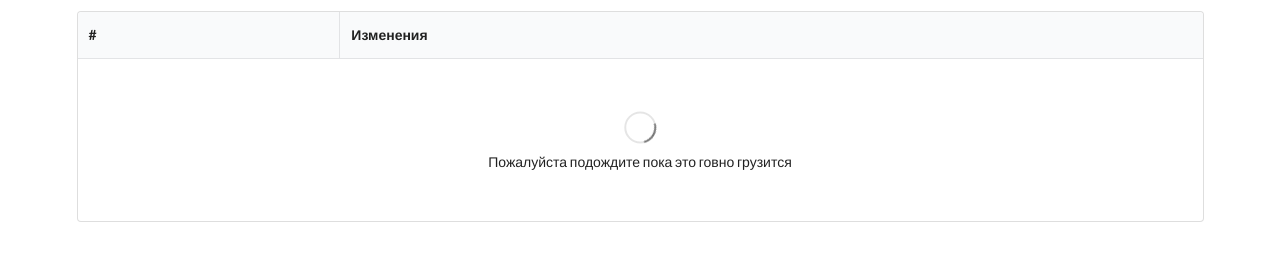
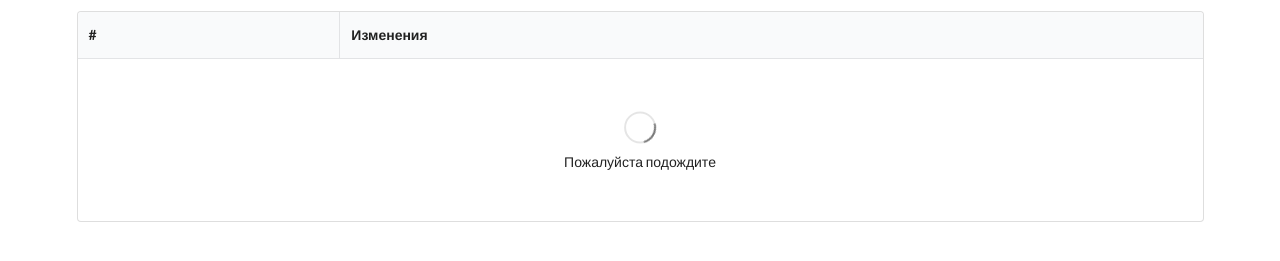
Before and after one commit to eaglesdare/theta-changelog, a plain HTML site: page index.html in a window 1280 px wide. Shown: the part 119-380 px from the top of the page. Drawn offline with nearby package versions, Linux system fonts and the light colour scheme.

Commit message:
Update index.html

```diff
--- a/index.html
+++ b/index.html
@@ -39,7 +39,7 @@
 					<td colspan="2">
 						<div class="ui basic segment" style="height: 10em;">
 							<div class="ui active inverted dimmer">
-								<div class="ui text loader">Пожалуйста подождите пока это говно грузится</div>
+								<div class="ui text loader">Пожалуйста подождите</div>
 							</div>
 						</div>
 					</td>
```
